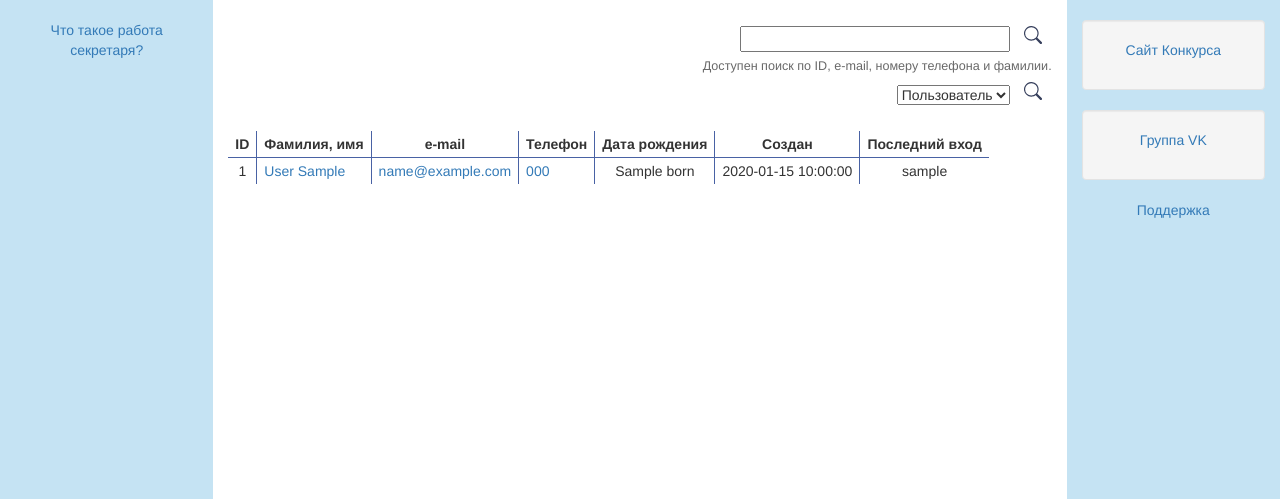
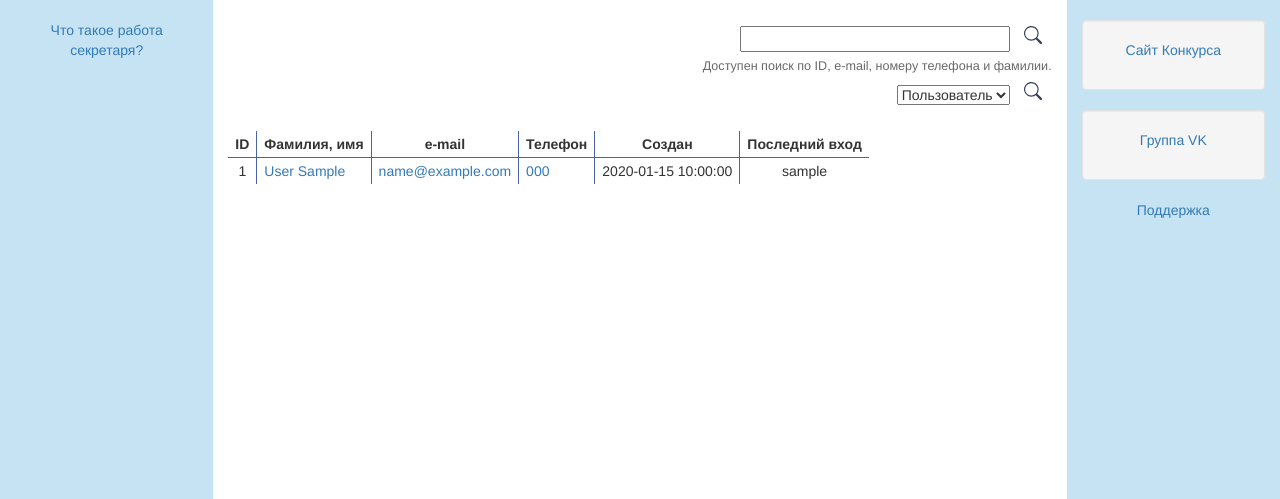
Before and after one commit to naleont/secretary_site, a Python web app: template templates/user_management/users_list.html in a window 1280 px wide. Shown: the part 52-551 px from the top of the page. Run offline with Jinja, Linux system fonts and the light colour scheme; the template is opened without the code that fills it: most values are stand-ins (such as "Sample title", 1, 10 or a date in 2020); some libraries are stand-ins or nearby versions.

Commit message:
user_management

```diff
--- a/templates/user_management/users_list.html
+++ b/templates/user_management/users_list.html
@@ -35,7 +35,6 @@
         <td align="center"><b>Фамилия, имя</b></td>
         <td align="center"><b>e-mail</b></td>
         <td align="center"><b>Телефон</b></td>
-        <td align="center"><b>Дата рождения</b></td>
         <td align="center"><b>Создан</b></td>
         <td align="center"><b>Последний вход</b></td>
     </tr>
@@ -54,9 +53,6 @@
         <td>
             <a href="tel:{{ users[key]['tel'] }}">{{ users[key]['tel'] }}</a>
         </td>
-        <td align="center">
-            {{ users[key]['born'] }}
-        </td>
         <td>
             {{ users[key]['created_on'] }}
         </td>
```
